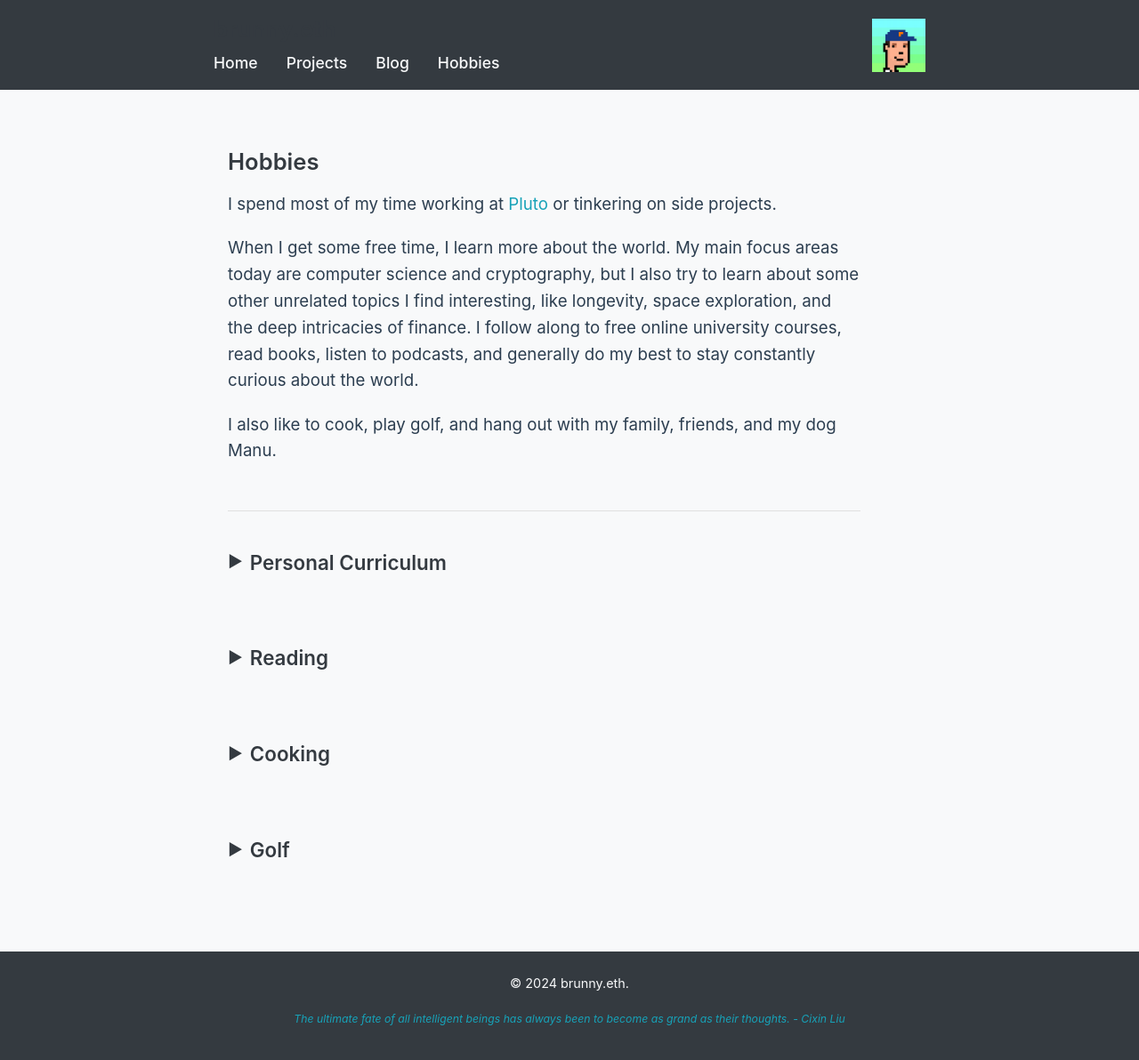
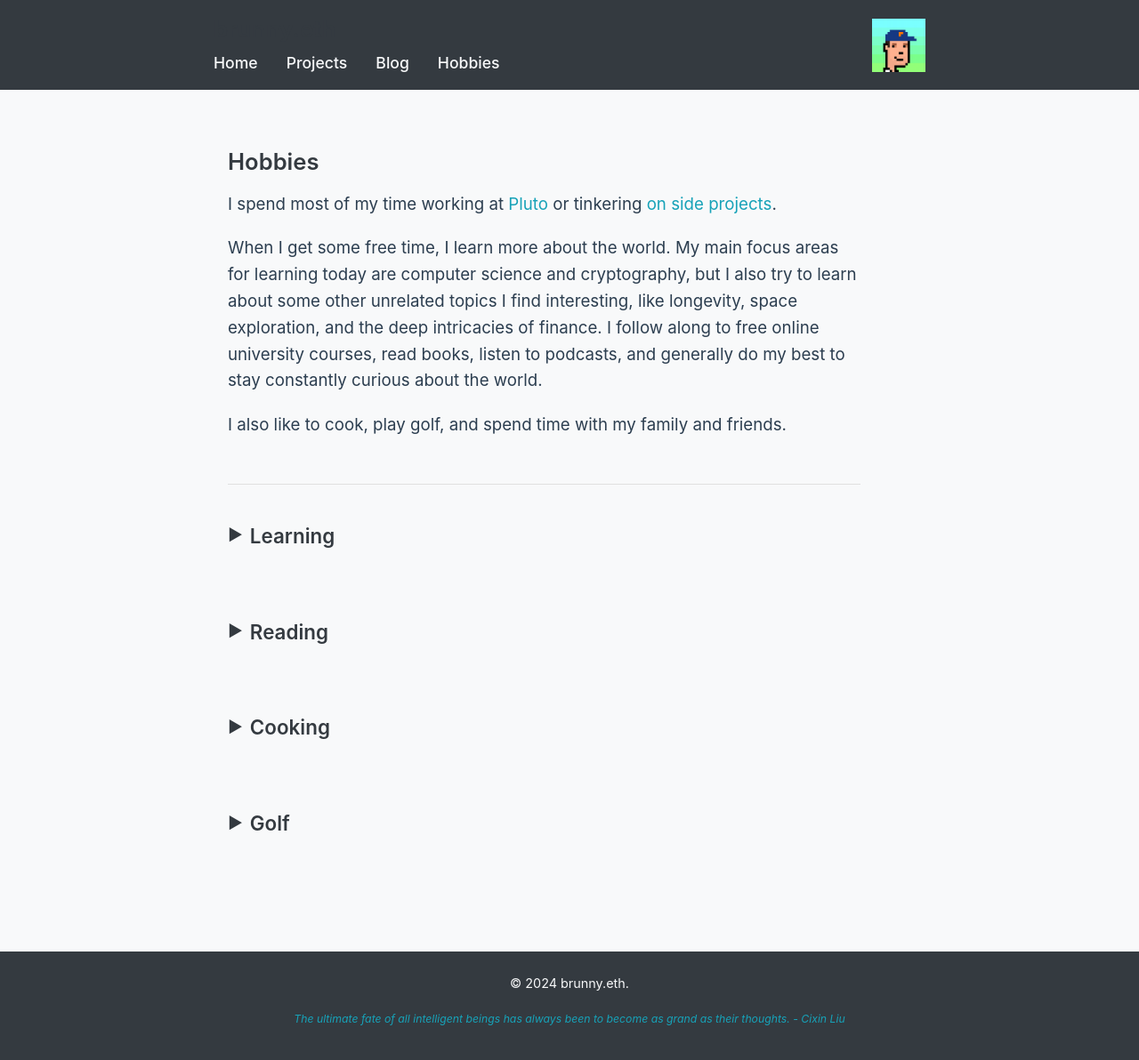
Before and after one commit to brunny-eth/personal-website-project, a Jekyll site: the page built from hobbies.html, in a window 1280 px wide. Shown: the top 1192 px of the page at 89% size. Built offline with Jekyll 4.4.1, drawn with Linux system fonts in a browser that asks for light colours; some web fonts are replaced.

Commit message:
updated hobbies page, included new blog (still wip but almost done)

```diff
--- a/assets/main.scss
+++ b/assets/main.scss
@@ -1,10 +1,10 @@
 ---
 ---
-
 :root {
     --bg-color: #F8F9FA;
     --text-color: #2C3E50;
     --accent-color: #17A2B8;
+    --accent-color-dark: #138496; // Pre-calculated darker version of accent color
     --header-color: #343A40;
     --overrated-color: #FF6B6B;
     --max-width-content: 800px;
@@ -82,7 +82,7 @@
 }
 
 main {
-    max-width: 800px;
+    max-width: var(--max-width-content);
     margin: 0 auto;
     padding: 2rem 1rem;
     width: 100%;
@@ -106,21 +106,21 @@
     list-style: none;
     padding: 0;
     margin: 0;
-}
 
-.post-list li {
+    li {
         padding-bottom: 2.5rem;
         margin-bottom: 2.5rem;
         border-bottom: 1px solid #e0e0e0;
-}
 
-.post-list li:last-child {
+        &:last-child {
             margin-bottom: 0;
             border-bottom: none;
         }
+    }
 
-.post-list h3 {
+    h3 {
         margin: 0 0 0.5rem 0;
+    }
 }
 
 .post-meta {
@@ -128,7 +128,6 @@
     margin: 0 0 1rem;
     font-size: 0.9em;
 }
-
 
 // nav
 nav {
@@ -175,7 +174,7 @@
             display: none;
         }
 
-        &:before {
+        &::before {
             content: '►';
             display: inline-block;
             margin-right: 0.5rem;
@@ -185,7 +184,7 @@
         }
     }
 
-    &[open] > summary:before {
+    &[open] > summary::before {
         transform: rotate(90deg);
     }
 }
@@ -194,38 +193,38 @@
     margin-bottom: 2rem;
     padding-bottom: 2rem;
     border-bottom: 1px solid #e0e0e0;
-}
 
-.project-item:last-child {
+    &:last-child {
         margin-bottom: 0;
         border-bottom: none;
     }
 
-.project-item h3 {
+    h3 {
         font-size: 1.3rem;
         margin: 0 0 1rem;
         color: var(--header-color);
     }
 
-.project-item p {
+    p {
         margin: 0.75rem 0;
+
+        &:last-child {
+            margin-bottom: 0;
         }
 
-.project-item p:last-child {
-    margin-bottom: 0;
+        strong {
+            display: inline-block;
+            margin-right: 0.5rem;
+        }
+
+        &:last-of-type {
+            margin-top: 1rem;
+        }
+    }
 }
 
 .details-content {
     padding: 0.5rem 0;
-}
-
-.project-item p strong {
-    display: inline-block;
-    margin-right: 0.5rem;
-}
-
-.project-item p:last-of-type {
-    margin-top: 1rem;
 }
 
 // links
@@ -235,7 +234,7 @@
     transition: color 0.2s ease;
 
     &:hover {
-        color: darken(#17A2B8, 15%);
+        color: var(--accent-color-dark);
         text-decoration: underline;
     }
 }
@@ -253,6 +252,25 @@
     h2 {
         margin-top: 0;
     }
+}
+
+// hobbies page
+.cooking-gallery {
+    display: grid;
+    grid-template-columns: repeat(auto-fit, minmax(250px, 1fr));
+    gap: 2rem;
+    margin: 2rem 0;
+}
+
+.cooking-item img {
+    width: 100%;
+    height: auto;
+    border-radius: 8px;
+}
+
+.cooking-item p {
+    margin-top: 0.5rem;
+    font-size: 0.9rem;
 }
 
 // footer
@@ -278,21 +296,21 @@
     margin-bottom: 1.5rem;
     border-left: 3px solid var(--accent-color);
     background-color: rgba(23, 162, 184, 0.05);
-}
 
-.book-item:last-child {
+    &:last-child {
         margin-bottom: 1rem;
     }
 
-.book-item h4 {
+    h4 {
         margin: 0 0 0.75rem 0;
         font-size: 1.1rem;
         color: var(--header-color);
     }
 
-.book-item.not-recommended {
+    &.not-recommended {
         border-left-color: var(--overrated-color);
         background-color: rgba(255, 107, 107, 0.05);
+    }
 }
 
 .book-meta {
@@ -300,10 +318,10 @@
     padding-bottom: 0.75rem;
     border-bottom: 1px solid #e0e0e0;
     font-size: 0.95em;
+
+    &:last-child {
+        border-bottom: none;
     }
-
-.book-meta:last-child {
-    border-bottom: none;
 }
 
 .rating {
--- a/hobbies.html
+++ b/hobbies.html
@@ -7,19 +7,21 @@
 <h2>Hobbies</h2>
 
 <div class="page-intro">
-    <p>I spend most of my time working at <a href="https://pluto.xyz/">Pluto</a> or tinkering on side projects.</p>
-    <p>When I get some free time, I learn more about the world. My main focus areas today are computer science and cryptography, but I also try to learn about some other unrelated topics I find interesting, like longevity, space exploration, and the deep intricacies of finance. I follow along to free online university courses, read books, listen to podcasts, and generally do my best to stay constantly curious about the world. </p>
-    <p>I also like to cook, play golf, and hang out with my family, friends, and my dog Manu.</p>
+    <p>I spend most of my time working at <a href="https://pluto.xyz/">Pluto</a> or tinkering
+    <a href="{{ '/projects-ive-worked-on' | relative_url }}">on side projects</a>.</p>
+    <p>When I get some free time, I learn more about the world. My main focus areas for learning today are computer science and cryptography, but I also try to learn about some other unrelated topics I find interesting, like longevity, space exploration, and the deep intricacies of finance. I follow along to free online university courses, read books, listen to podcasts, and generally do my best to stay constantly curious about the world. </p>
+    <p>I also like to cook, play golf, and spend time with my family and friends.</p>
 </div>
 
 <details>
-    <summary>Personal Curriculum</summary>
+    <summary>Learning</summary>
     <div class="details-content">
-        <p>I spend at least a few hours a week going through materials from high-quality educational courses. Here are some of the best materials I've gone through recently:</p>
+        <p>I spend at least a few hours a week going through high-quality learning material from across the interwebs. Here are some of the best materials I've gone through recently:</p>
         <ul>
             <li><a href="https://www.youtube.com/watch?v=LfaMVlDaQ24&t=2649s">Harvard's CS50 course</a></li>
             <li><a href="https://www.youtube.com/watch?v=h-94UhJLeck&list=PLj80z0cJm8QErn3akRcqvxUsyXWC81OGq">ZK Whiteboard Sessions</a></li>
             <li><a href="https://www.youtube.com/watch?v=KNJGPI0fuFA&list=PLEGCF-WLh2RLOHv_xUGLqRts_9JxrckiA">Tim Roughgarden's Foundation of Blockchains course</a></li>
+            <li><a href="https://www.youtube.com/playlist?list=PLUl4u3cNGP63EdVPNLG3ToM6LaEUuStEY">MIT's Algorithms course</a></li>
         </ul>
     </div>
 </details>
@@ -143,7 +145,24 @@
 <details>
     <summary>Cooking</summary>
     <div class="details-content">
-        <p>I love experimenting in the kitchen. Check out my <a href="https://faint-smile-2e4.notion.site/Recipes-08b512690f054e58a760e17305632620">running list of recipes</a> for some of my favorite dishes.</p>
+        <p>I love experimenting in the kitchen. Check out my <a href="https://faint-smile-2e4.notion.site/Recipes-08b512690f054e58a760e17305632620">running list of recipes</a> for some of my favorite dishes. A few highlights below:</p>
+
+        <div class="cooking-gallery">
+            <div class="cooking-item">
+                <img src="{{ site.baseurl }}/images/bagelsandwich.png" alt="Kismet bagel sandwich" />
+                <p><em>They are not very fancy, but these bagel sandwiches with the best bagels in the world (from Kismet in Philly) are amazing.</em></p>
+            </div>
+
+            <div class="cooking-item">
+                <img src="{{ site.baseurl }}/images/quesarito.png" alt="Homemade quesarito" />
+                <p><em>A homemade, cheesy crust quesarito with chicken.</em></p>
+            </div>
+
+            <div class="cooking-item">
+                <img src="{{ site.baseurl }}/images/bonebroth.png" alt="Bone broth with tallow" />
+                <p><em>I like to make big batches of bone broth. The cap of fat on top of the broth is beef tallow, which is a great fat to use in cooking.</em></p>
+            </div>
+        </div>
     </div>
 </details>
 
```
Also changed, not shown: _posts/2024-11-9-rethinking-human-lifespan.markdown (added, +69 -0 lines), 3 other files. Lines whose indentation alone changed are shown as unchanged.
